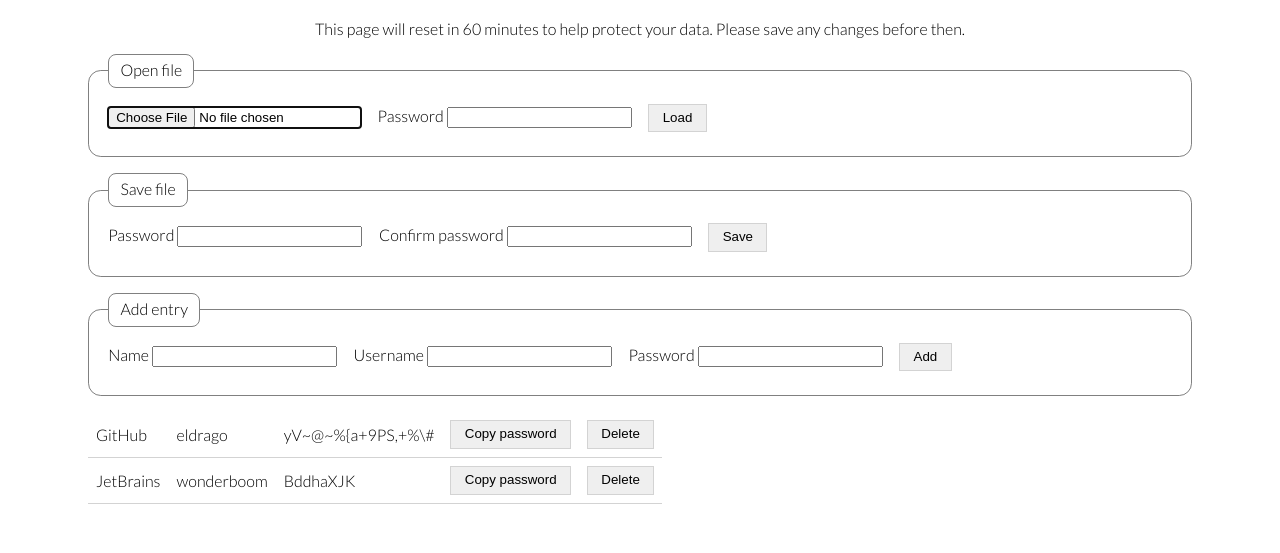
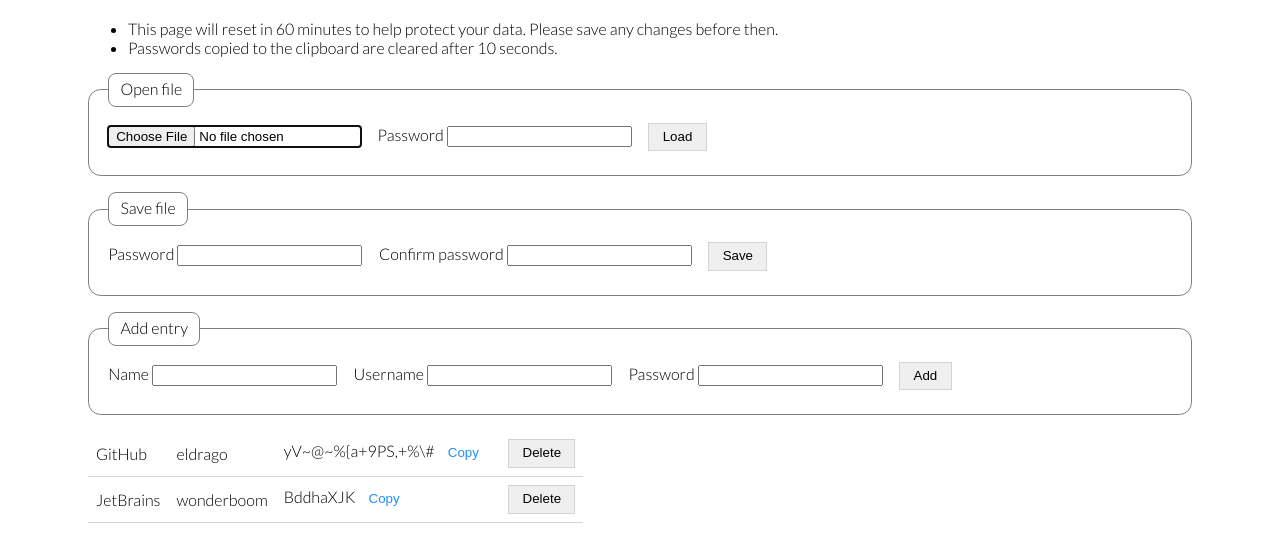
Before and after one commit to a-n-d-r-3-w/mimibox, a plain HTML site: page index.html in a window 1280 px wide. Shown: the part 87-640 px from the top of the page. Drawn offline with Linux system fonts and the light colour scheme.

Commit message:
Move copy button next to password and style as a link

```diff
--- a/index.html
+++ b/index.html
@@ -51,6 +51,14 @@
             background: lightgray
         }
 
+        .copy-button {
+            background: none;
+            border: none;
+            color: dodgerblue;
+            padding: 0 0.5em;
+            margin: 0 0.5em;
+        }
+
         table {
             border-collapse: collapse;
         }
@@ -70,7 +78,10 @@
     Mimibox
 </h1>
 
-<p>This page will reset in <span id="timer"></span> minutes to help protect your data. Please save any changes before then.</p>
+<ul>
+    <li>This page will reset in <span id="timer"></span> minutes to help protect your data. Please save any changes before then.</li>
+    <li>Passwords copied to the clipboard are cleared after 10 seconds.</li>
+</ul>
 
 <fieldset>
     <legend>Open file</legend>
@@ -124,28 +135,32 @@
 
   const ENTER_KEY = 13;
 
-  const updateUI = () => {
-    const entriesUI = document.getElementById("entries");
+  const updateUi = () => {
+    const entriesUi = document.getElementById("entries");
 
-    while (entriesUI.hasChildNodes()) {
-      entriesUI.removeChild(entriesUI.firstChild);
+    while (entriesUi.hasChildNodes()) {
+      entriesUi.removeChild(entriesUi.firstChild);
     }
 
     for (let i = 0; i < mimibox.entries.length; i++) {
       const entry = mimibox.entries[i];
       const {id, name, username, password} = entry;
 
-      const nameUI = document.createElement("td");
-      nameUI.textContent = name;
+      const nameUi = document.createElement("td");
+      nameUi.textContent = name;
 
-      const usernameUI = document.createElement("td");
-      usernameUI.textContent = username;
+      const usernameUi = document.createElement("td");
+      usernameUi.textContent = username;
 
-      const passwordUI = document.createElement("td");
-      passwordUI.textContent = password;
+      const passwordUiText = document.createElement("span");
+      passwordUiText.textContent = password;
+
+      const passwordUi = document.createElement("td");
+      passwordUi.appendChild(passwordUiText);
 
       const copyPasswordButton = document.createElement("button");
-      copyPasswordButton.textContent = "Copy password";
+      copyPasswordButton.textContent = "Copy";
+      copyPasswordButton.classList.add("copy-button");
       copyPasswordButton.onclick = () => {
         navigator.clipboard.writeText(password).finally(() => {
           setTimeout(() => {
@@ -154,8 +169,7 @@
         });
       };
 
-      const copyPasswordButtonContainer = document.createElement("td");
-      copyPasswordButtonContainer.appendChild(copyPasswordButton);
+      passwordUi.appendChild(copyPasswordButton);
 
       const deleteButton = document.createElement("button");
       deleteButton.textContent = "Delete";
@@ -163,24 +177,23 @@
         const prevEntries = mimibox.entries;
         const nextEntries = prevEntries.filter(entry => entry.id !== id);
         mimibox.entries = nextEntries;
-        updateUI();
+        updateUi();
       };
       const deleteButtonContainer = document.createElement("td");
       deleteButtonContainer.appendChild(deleteButton);
 
-      const entryUI = document.createElement("tr");
-      entryUI.id = id;
-      entryUI.appendChild(nameUI);
-      entryUI.appendChild(usernameUI);
-      entryUI.appendChild(passwordUI);
-      entryUI.appendChild(copyPasswordButtonContainer);
-      entryUI.appendChild(deleteButtonContainer);
+      const entryUi = document.createElement("tr");
+      entryUi.id = id;
+      entryUi.appendChild(nameUi);
+      entryUi.appendChild(usernameUi);
+      entryUi.appendChild(passwordUi);
+      entryUi.appendChild(deleteButtonContainer);
 
-      entriesUI.appendChild(entryUI);
+      entriesUi.appendChild(entryUi);
     }
   };
 
-  updateUI();
+  updateUi();
 
   const addButton = document.getElementById("add");
   addButton.onclick = () => {
@@ -200,7 +213,7 @@
       username,
       password,
     });
-    updateUI();
+    updateUi();
     nameElement.value = '';
     usernameElement.value = '';
     passwordElement.value = '';
@@ -285,7 +298,7 @@
       }
       const entries = JSON.parse(decrypted);
       mimibox.entries = entries;
-      updateUI();
+      updateUi();
     };
     reader.readAsText(selectedFile);
   };
```
